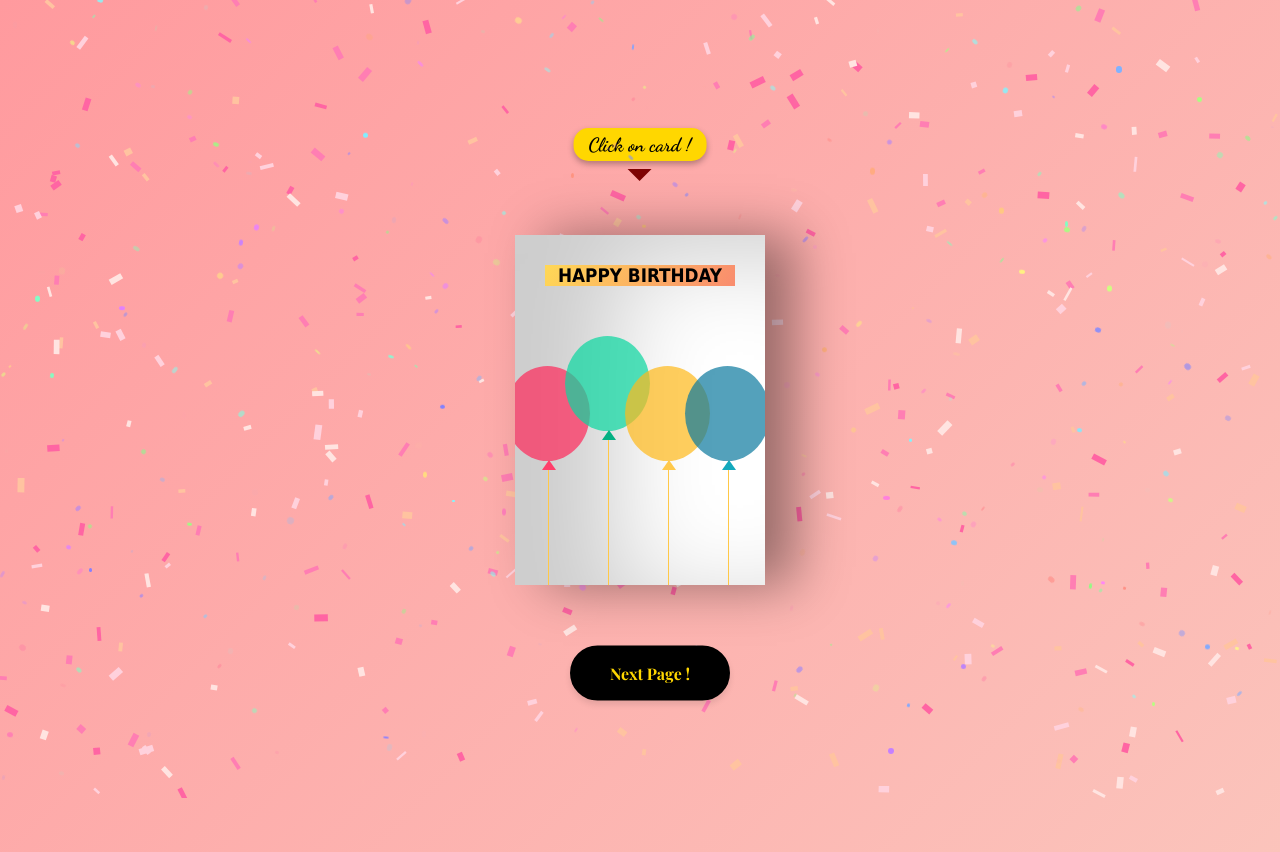
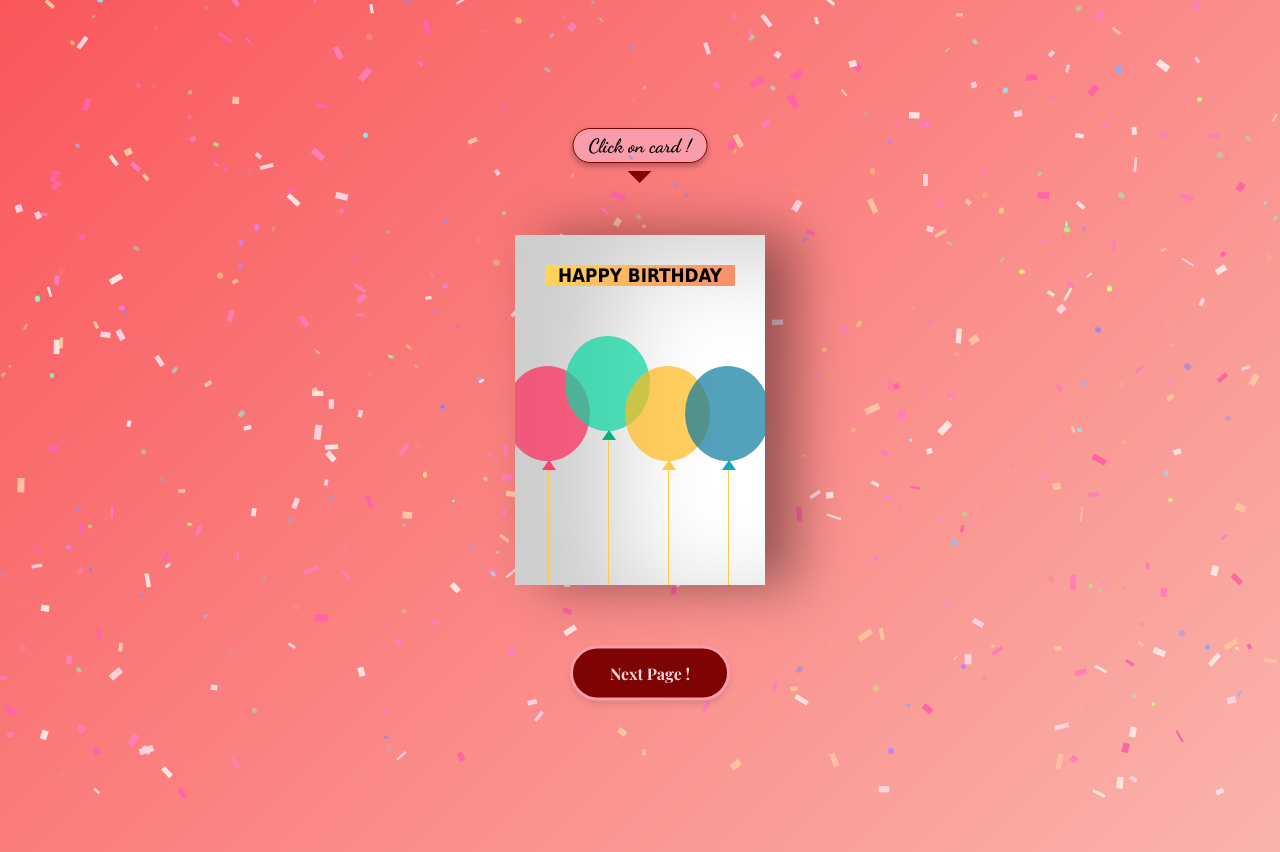
Before and after one commit to AWAIS-22/HBD, a plain HTML site: page next-page.html in a window 1280 px wide. Shown: the top 852 px of the page. Drawn offline with nearby package versions, Linux system fonts and the light colour scheme; animation ran at ten frames a second; a web font is replaced by a local one.

Commit message:
Update next-page.css

```diff
--- a/css/next-page.css
+++ b/css/next-page.css
@@ -6,7 +6,7 @@ body {
     align-items: center;
     justify-content: center;
     height: 100vh;
-    background: linear-gradient(135deg, #ff9a9e, #fad0c4, #fbc2eb, #a18cd1);
+    background: linear-gradient(135deg, #fa575c, #fad0c4, #fbc2eb, #a18cd1);
     background-size: 400% 400%;
     animation: gradientAnimation 15s ease infinite;
     margin: 0;
@@ -230,14 +230,15 @@ body {
 
 .text-container p {
   margin: 0;
-  background: #ffd700; /* Golden background */
+  background: rgb(249, 156, 171); /* Golden background */
   padding: 5px 15px;
-  border-radius: 15px;
+  border-radius: 30px;
   box-shadow: 0 3px 6px rgba(0, 0, 0, 0.3);
   font-family: 'Dancing Script', cursive;
   font-weight: bolder;
   color: black;
   font-size: 1.2rem;
+  border: 1.5px solid rgb(126, 3, 3);
 }
 
 .arrow {
@@ -304,19 +305,10 @@ button{
   width: 160px;
   border-radius: 90px;
   cursor: pointer;
-  background-color: black;
-  color: #ffd700;
   margin-left: -1610px;
   margin-top: 550px;
   font-family: 'Playfair Display', serif;
   font-weight: bold;
-  border: 2px solid black;
-}
-
-button:hover {
-  background-color: yellow;
-  color: black;
-  transition: 0.3s ease-in-out;
 }
 
 
@@ -325,9 +317,9 @@ button:hover {
   margin-left: 180px;
   margin-top: 600px;
   transform: translate(-50%, -50%);
-  background-color: black;
-  color: #ffd700;
-  border: 2px solid black;
+  background-color: rgb(126, 3, 3);
+  color: rgb(251, 211, 218);
+  border: 3px solid rgb(249, 156, 171);
   border-radius: 50px;
   padding: 10px 20px;
   font-size: 16px;
@@ -338,6 +330,8 @@ button:hover {
 }
 
 .custom-button:hover {
-  background-color: #ffd700;
+  background-color: #fa575c;
+  color: black;
+  border: 1px solid black;
   transform: translate(-50%, -50%) scale(1.1);
 }
```
